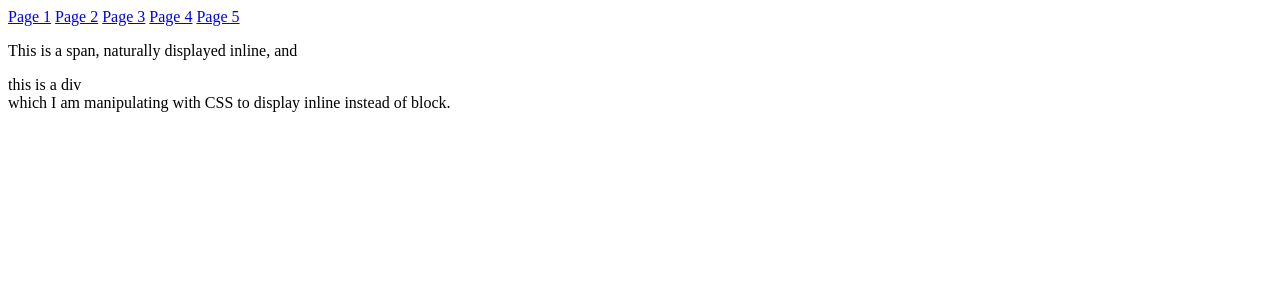
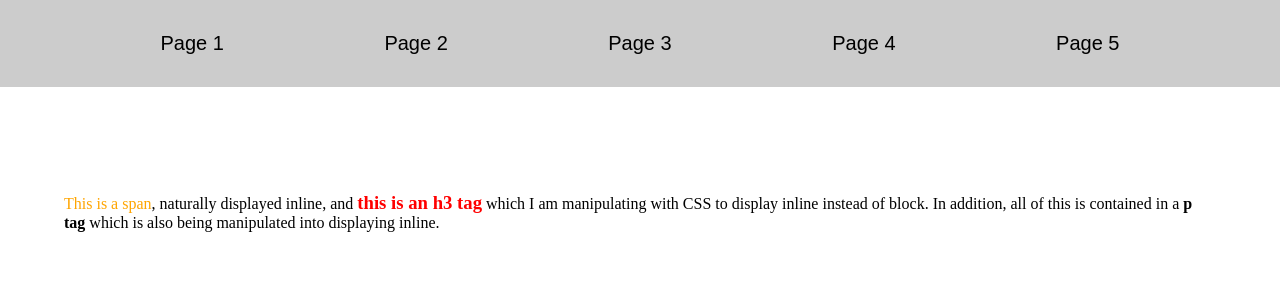
Before and after one commit to LMarsiske/assignment4-Lucas-Marsiske, a plain HTML site: page index.html in a window 1280 px wide. Drawn offline with Linux system fonts and the light colour scheme; a web font is replaced by a local one.

Commit message:
added fixed positioning to nav, created hover effect, and replaced div with h3 to be displayed inline

```diff
--- a/css/index.css
+++ b/css/index.css
@@ -0,0 +1,44 @@
+* {
+  margin: 0;
+  padding: 0;
+}
+
+nav {
+  background: #ccc;
+  position: fixed;
+  display: flex;
+  justify-content: space-evenly;
+  left: 0;
+  right: 0;
+  top: 0;
+  padding: 2.5% 0;
+}
+
+nav a {
+  text-decoration: none;
+  color: black;
+  font: 20px "Futura PT", sans-serif;
+}
+
+nav a:hover {
+  color: orange;
+  font: 28px "Futura PT", sans-serif;
+}
+
+main {
+  margin: 10% auto;
+  padding: 5%;
+}
+
+main p {
+  display: inline;
+}
+
+main span {
+  color: orange;
+}
+
+main h3 {
+  display: inline;
+  color: red;
+}
--- a/index.html
+++ b/index.html
@@ -3,6 +3,8 @@
     <head>
         <meta charset="UTF-8">
         <title>Assignment 4</title>
+        <link rel="stylesheet" type="text/css" href="css/index.css"/>
+        <link rel="stylesheet" href="https://use.typekit.net/dif3cia.css">
     </head>
     <body>
         <nav>
@@ -13,7 +15,7 @@
             <a href="#">Page 5</a>
         </nav>
         <main>
-            <p><span>This is a span</span>, naturally displayed inline, and <div>this is a div</div> which I am manipulating with CSS to display inline instead of block.</p>
+            <p><span>This is a span</span>, naturally displayed inline, and <h3>this is an h3 tag</h3> which I am manipulating with CSS to display inline instead of block. In addition, all of this is contained in a <b>p tag</b> which is also being manipulated into displaying inline.</p>
         </main>
     </body>
 </html>
```
